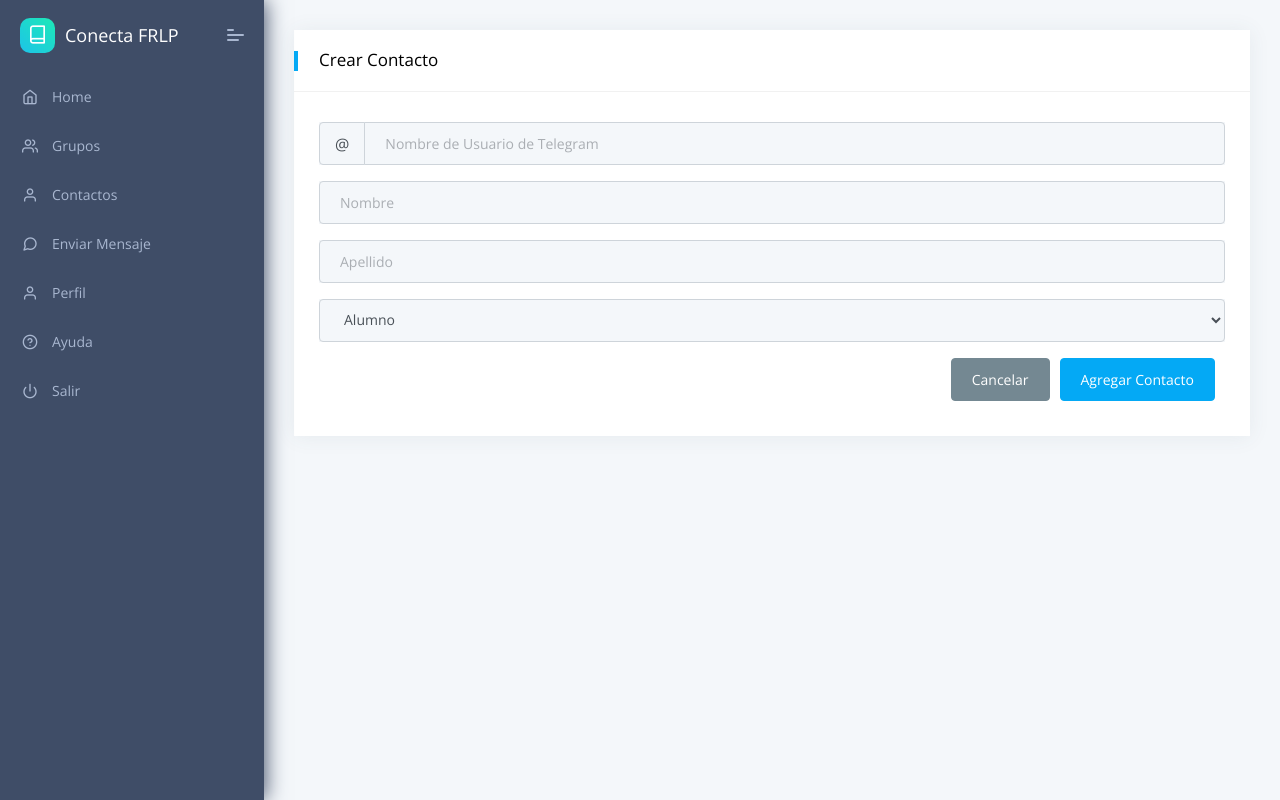
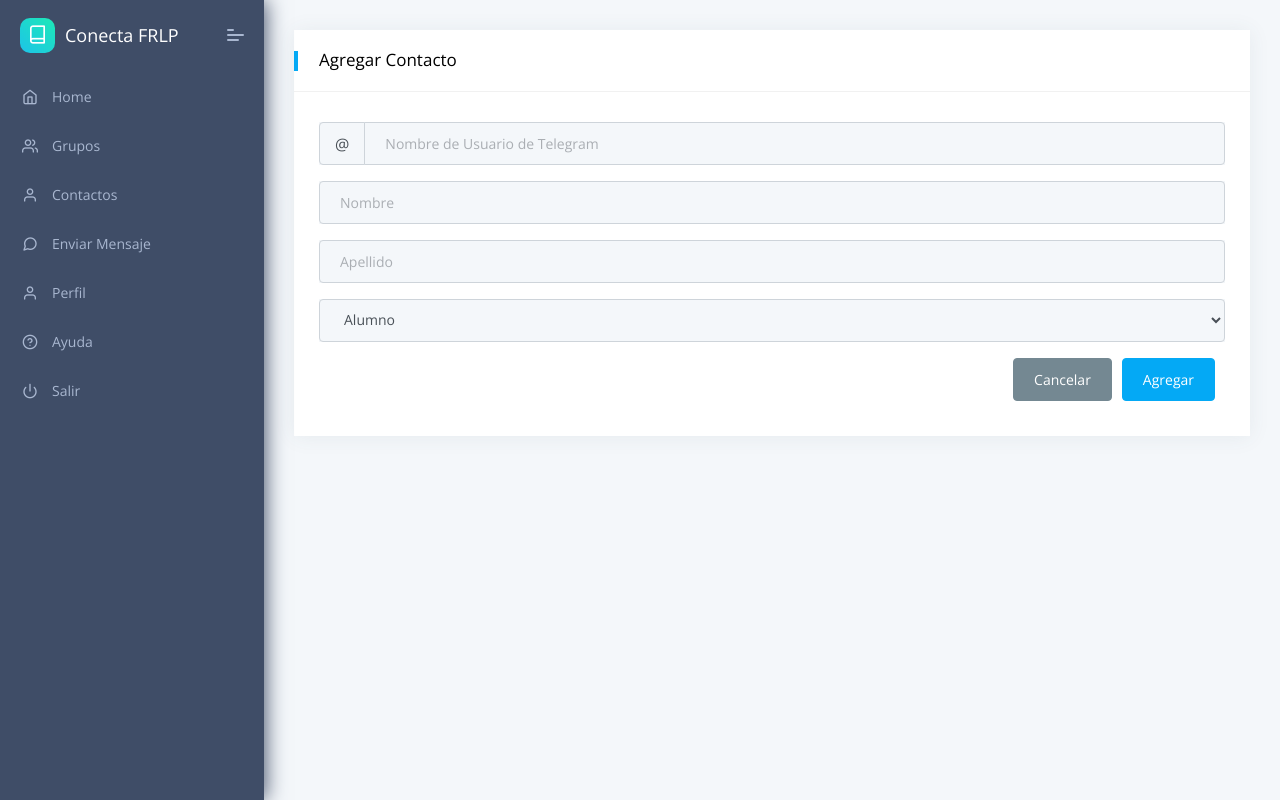
Before and after one commit to diegomeretta/conectafrlp, a Django app: page /nuevocontacto in a window 1280 px wide. Run offline with Django 3.2, Linux system fonts and the light colour scheme; the visitor is signed in with stand-in values (Sample User, id 1); data comes from the database, SQL or seed files in the repository; some libraries are stand-ins or nearby versions.

Commit message:
feature: renamed add contact butons and screen

```diff
--- a/core/templates/create-contact.html
+++ b/core/templates/create-contact.html
@@ -1,6 +1,6 @@
 {% extends "layouts/base.html" %}
 
-{% block title %} Crear grupo {% endblock %}
+{% block title %} Agregar Contacto {% endblock %}
 
 <!-- Specific CSS goes HERE -->
 {% block stylesheets %}{% endblock stylesheets %}
@@ -19,7 +19,7 @@
                         <div class="col-md-12 col-xl-12">
                             <div class="card">
                                 <div class="card-header">
-                                    <h5>Crear Contacto</h5>
+                                    <h5>Agregar Contacto</h5>
                                 </div>
                                 <div class="card-body">
                                     <form role="form" method="post" action="nuevocontacto">
@@ -40,7 +40,7 @@
                                             {{ form.contact_rol }}
                                         </div>
 
-                                        <button type="submit" class="btn btn-primary float-right">Agregar Contacto</button>
+                                        <button type="submit" class="btn btn-primary float-right">Agregar</button>
                                         <a class="btn btn-secondary float-right" href="/contactos" role="button">Cancelar</a>
                                     </form>
 
--- a/core/templates/delete-contact-confirmation.html
+++ b/core/templates/delete-contact-confirmation.html
@@ -16,7 +16,7 @@
                 </div>
                 <div class="modal-footer">
                     <button type="button" class="btn btn-secondary" data-dismiss="modal">Cancelar</button>
-                    <button type="button" class="btn btn-danger" method="post" id="confirmDeleteButtonModal">Borrar</button>
+                    <button type="button" class="btn btn-danger" method="post" id="confirmDeleteButtonModal">Eliminar</button>
                 </div>
             </div>
         </div>
```
